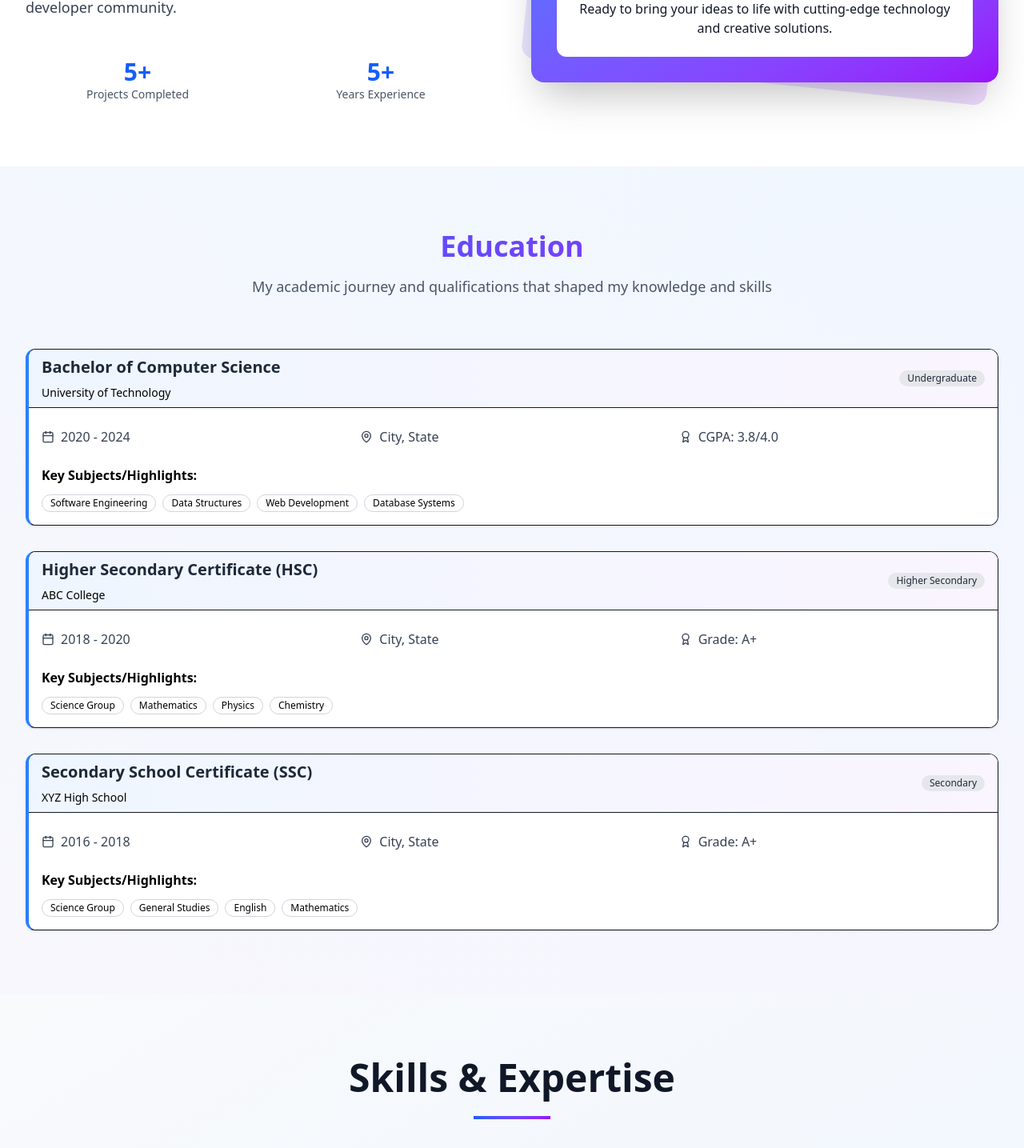
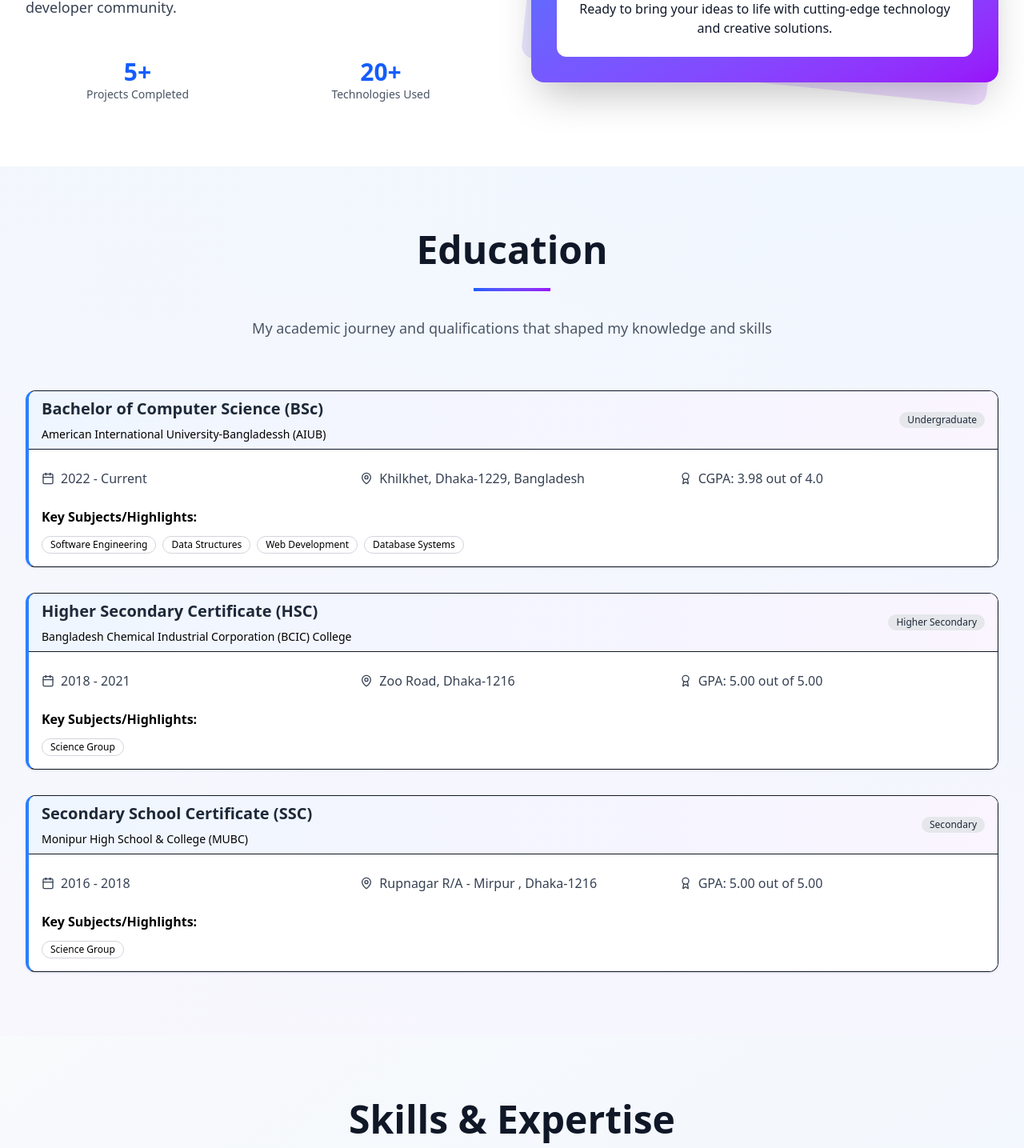
Before and after one commit to muhtadimansib/Portfolio, a Next.js app: page / in a window 1280 px wide. Shown: the part 1245-2680 px from the top of the page at 80% size. Built offline with nearby package versions, Linux system fonts and the light colour scheme.

Commit message:
Updated info

```diff
--- a/src/app/components/About.tsx
+++ b/src/app/components/About.tsx
@@ -74,7 +74,7 @@ export function About() {
             <div className="grid grid-cols-2 gap-6 pt-6">
               {[
                 { label: "Projects Completed", value: "5+" },
-                { label: "Years Experience", value: "5+" },
+                { label: "Technologies Used", value: "20+" },
               ].map((stat, index) => (
                 <motion.div
                   key={stat.label}
--- a/src/app/components/Contact.tsx
+++ b/src/app/components/Contact.tsx
@@ -28,19 +28,19 @@ export function Contact() {
     {
       icon: Mail,
       label: "Email",
-      value: "alex@example.com",
-      href: "mailto:alex@example.com",
+      value: "mhtdmansib@gmail.com",
+      href: "mailto:mhtdmansib@gmail.com",
     },
     {
       icon: Phone,
       label: "Phone",
-      value: "+1 (555) 123-4567",
+      value: "+880 1917787999",
       href: "tel:+15551234567",
     },
     {
       icon: MapPin,
       label: "Location",
-      value: "San Francisco, CA",
+      value: "Mirpur, Dhaka",
       href: "#",
     },
   ];
--- a/src/app/components/Education.tsx
+++ b/src/app/components/Education.tsx
@@ -12,12 +12,12 @@ import { useEffect, useState } from "react";
 
 const educationData = [
   {
-    degree: "Bachelor of Computer Science",
+    degree: "Bachelor of Computer Science (BSc)",
     level: "Undergraduate",
-    institution: "University of Technology",
-    location: "City, State",
-    duration: "2020 - 2024",
-    grade: "CGPA: 3.8/4.0",
+    institution: "American International University-Bangladessh (AIUB)",
+    location: " Khilkhet, Dhaka-1229, Bangladesh",
+    duration: "2022 - Current",
+    grade: "CGPA: 3.98 out of 4.0",
     highlights: [
       "Software Engineering",
       "Data Structures",
@@ -29,21 +29,21 @@ const educationData = [
   {
     degree: "Higher Secondary Certificate (HSC)",
     level: "Higher Secondary",
-    institution: "ABC College",
-    location: "City, State",
-    duration: "2018 - 2020",
-    grade: "Grade: A+",
-    highlights: ["Science Group", "Mathematics", "Physics", "Chemistry"],
+    institution: "Bangladesh Chemical Industrial Corporation (BCIC) College",
+    location: "Zoo Road, Dhaka-1216",
+    duration: "2018 - 2021",
+    grade: "GPA: 5.00 out of 5.00",
+    highlights: ["Science Group"],
     status: "Completed",
   },
   {
     degree: "Secondary School Certificate (SSC)",
     level: "Secondary",
-    institution: "XYZ High School",
-    location: "City, State",
+    institution: "Monipur High School & College (MUBC)",
+    location: "Rupnagar R/A - Mirpur , Dhaka-1216",
     duration: "2016 - 2018",
-    grade: "Grade: A+",
-    highlights: ["Science Group", "General Studies", "English", "Mathematics"],
+    grade: "GPA: 5.00 out of 5.00",
+    highlights: ["Science Group"],
     status: "Completed",
   },
 ];
@@ -84,10 +84,12 @@ export function Education() {
           className="text-center mb-16"
         >
           <h2
-            className={`text-4xl font-bold bg-gradient-to-r from-blue-600 to-purple-600 bg-clip-text text-transparent mb-4`}
+            className={`text-4xl md:text-5xl font-bold mb-6 ${isDark ? "text-gray-100" : "text-gray-900"
+              }`}
           >
             Education
           </h2>
+          <div className="w-24 h-1 bg-gradient-to-r from-blue-600 to-purple-600 mx-auto mb-8"></div>
           <p
             className={`text-lg max-w-2xl mx-auto ${
               isDark ? "text-gray-300" : "text-gray-600"
--- a/src/app/components/Navigation.tsx
+++ b/src/app/components/Navigation.tsx
@@ -137,6 +137,7 @@ export function Navigation() {
   const navItems = [
     { label: "Home", href: "#home" },
     { label: "About", href: "#about" },
+    { label: "Education", href: "#education" },
     { label: "Skills", href: "#skills" },
     { label: "Projects", href: "#projects" },
     { label: "Contact", href: "#contact" },
--- a/src/app/components/Skills.tsx
+++ b/src/app/components/Skills.tsx
@@ -116,7 +116,7 @@
 import { motion } from "framer-motion";
 import { useInView } from "framer-motion";
 import { useRef, useEffect, useState } from "react";
-import { Code, Palette, Server, Smartphone } from "lucide-react";
+import { Code, Palette, Server, Grid2x2 } from "lucide-react";
 
 export function Skills() {
   const ref = useRef(null);
@@ -144,25 +144,25 @@ export function Skills() {
     {
       icon: Code,
       title: "Frontend Development",
-      skills: ["React", "TypeScript", "Next.js", "Tailwind CSS", "Framer Motion"],
+      skills: ["React", "CSS", "Next.js", "Tailwind CSS", "Framer Motion"],
       color: "from-blue-500 to-cyan-500",
     },
     {
       icon: Server,
       title: "Backend Development",
-      skills: ["Node.js", "Python", "PostgreSQL", "MongoDB", "REST APIs"],
+      skills: ["C#","ASP.NET","Node.js", "Python", "PostgreSQL", "MySQL", "REST APIs","JAVA"],
       color: "from-green-500 to-emerald-500",
     },
     {
       icon: Palette,
       title: "UI/UX Design",
-      skills: ["Figma", "Adobe XD", "Prototyping", "User Research", "Design Systems"],
+      skills: ["Figma", "Prototyping"],
       color: "from-purple-500 to-pink-500",
     },
     {
-      icon: Smartphone,
-      title: "Mobile Development",
-      skills: ["React Native", "Flutter", "iOS", "Android", "Progressive Web Apps"],
+      icon: Grid2x2,
+      title: "Microsoft Office",
+      skills: ["Microsoft Word", "Microsoft Powerpoint", "Microsoft Excel"],
       color: "from-orange-500 to-red-500",
     },
   ];
```
